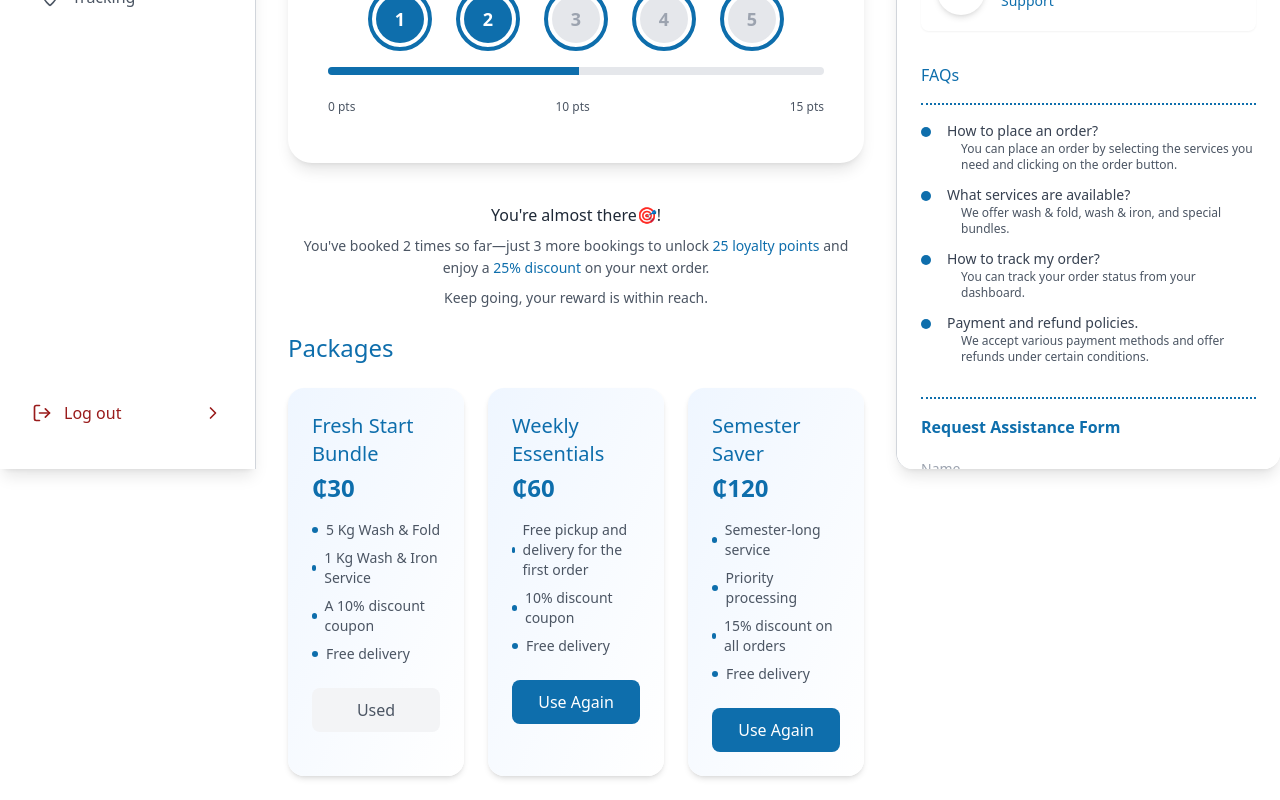
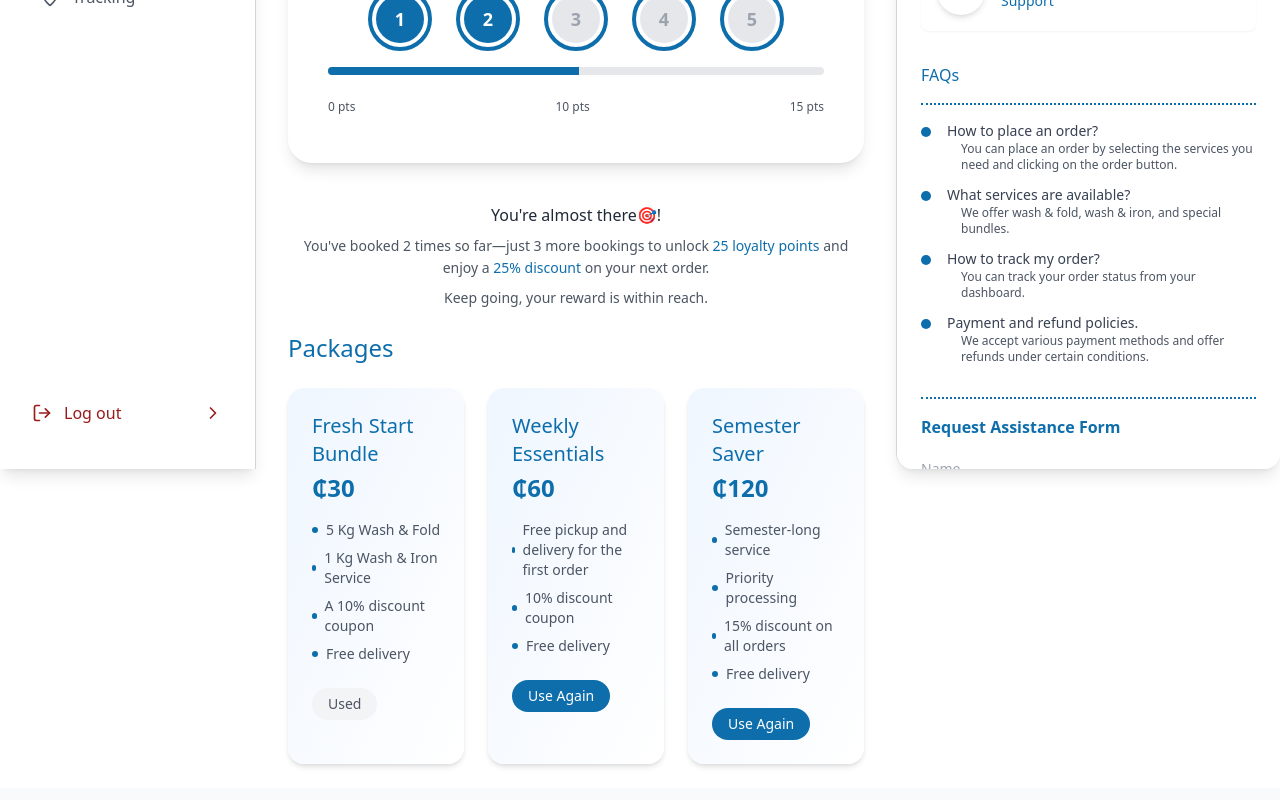
Before and after one commit to Aristocratjnr/Consumer-dashboard, a Next.js app: page /home in a window 1280 px wide. Shown: the part 331-1131 px from the top of the page. Built offline with nearby package versions, Linux system fonts and the light colour scheme.

Commit message:
update font weight for item labels and adjust button styling in dashboard home page

```diff
--- a/src/app/(dashboard)/home/page.tsx
+++ b/src/app/(dashboard)/home/page.tsx
@@ -137,7 +137,7 @@
                   }`}
                 >
                   <item.icon className="h-5 w-5" />
-                  <span className="font-medium">{item.label}</span>
+                  <span className="font-semi-bold">{item.label}</span>
                 </button>
               </Link>
             ))}
@@ -245,11 +245,16 @@
                           ))}
                         </ul>
                         <button
-                          className={`w-full mt-6 py-2.5 rounded-lg font-medium transition-colors ${pkg.status === 'used' ? 'bg-gray-100 text-gray-600 cursor-not-allowed' : 'bg-teal text-white hover:bg-teal-500'}`}
-                          disabled={pkg.status === 'used'}
-                        >
-                          {pkg.status === 'used' ? 'Used' : 'Use Again'}
-                        </button>
+                    className={`w-45 mt-6 py-1.5 px-4 rounded-full font-medium text-sm transition-colors ${
+                      pkg.status === 'used'
+                        ? 'bg-gray-100 text-gray-600 cursor-not-allowed'
+                        : 'bg-teal text-white hover:bg-teal-500'
+                    }`}
+                    disabled={pkg.status === 'used'}
+                  >
+                    {pkg.status === 'used' ? 'Used' : 'Use Again'}
+                  </button>
+
                       </div>
                     ))}
                   </div>
```
